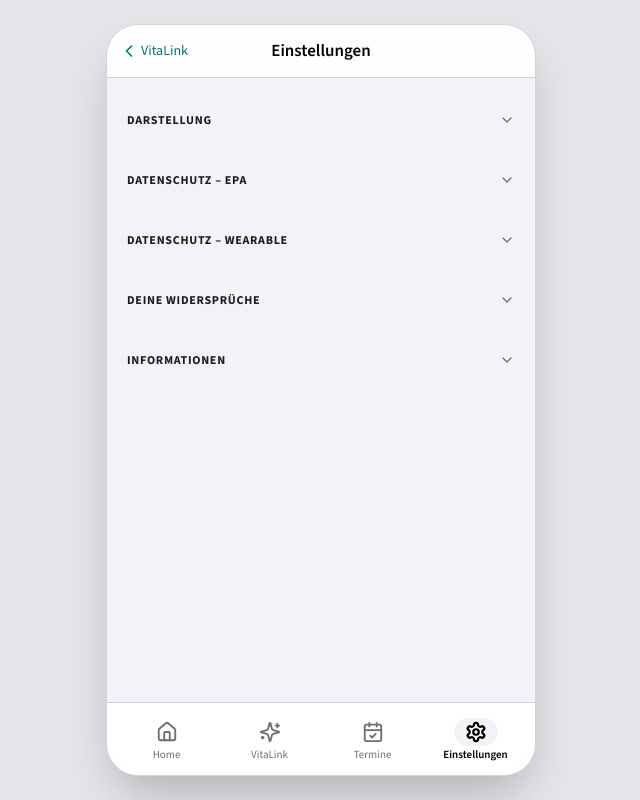
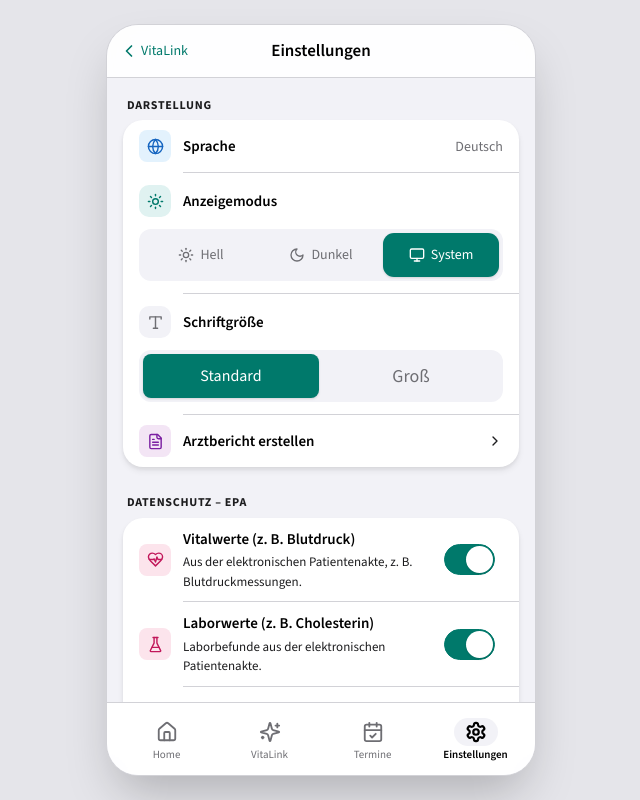
Before and after one commit to hussein-da/VitaLink, a Next.js app: page /einstellungen in a window 1280 px wide. Shown: the whole page, without its empty margins (319-959 px from the left). Built offline with nearby package versions, Linux system fonts and the light colour scheme.

Commit message:
Revert "Accordions"
This reverts commit fc724e3ff5b2880f4fea06cf0f2f4ab5a0b60055.

```diff
--- a/src/app/einstellungen/page.tsx
+++ b/src/app/einstellungen/page.tsx
@@ -1,6 +1,7 @@
 "use client";
 
 import { useState, useEffect, type ReactNode } from "react";
+import Link from "next/link";
 import {
   Trash2,
   Type,
@@ -18,7 +19,6 @@ import {
   MessageSquareX,
   FileText,
   CheckCircle,
-  ChevronDown,
 } from "lucide-react";
 import type { Theme } from "@/context/SettingsContext";
 import type { DataSourceKey } from "@/lib/types";
@@ -142,6 +142,10 @@ const SOURCE_ICON: Record<DataSourceKey, ReactNode> = {
   "epa-vorsorge": <Syringe aria-hidden size={17} className="text-cat-cardio" />,
 };
 
+function GroupHeader({ children }: { children: ReactNode }) {
+  return <h2 className="section-label mb-2 px-1">{children}</h2>;
+}
+
 function Group({ children }: { children: ReactNode }) {
   return <div className="overflow-hidden rounded-[20px] bg-surface shadow-card">{children}</div>;
 }
@@ -150,53 +154,10 @@ function Divider() {
   return <div aria-hidden className="ml-[60px] h-px bg-border" />;
 }
 
-type SectionKey = "darstellung" | "epa" | "wearable" | "widersprueche" | "informationen";
-
-function AccordionSection({
-  id,
-  label,
-  open,
-  onToggle,
-  children,
-}: {
-  id: SectionKey;
-  label: string;
-  open: boolean;
-  onToggle: (id: SectionKey) => void;
-  children: ReactNode;
-}) {
-  return (
-    <section>
-      <button
-        type="button"
-        onClick={() => onToggle(id)}
-        aria-expanded={open}
-        className="tap flex w-full items-center justify-between px-1 py-1"
-      >
-        <h2 className="section-label">{label}</h2>
-        <ChevronDown
-          aria-hidden
-          size={16}
-          className={[
-            "text-muted transition-transform duration-200",
-            open ? "rotate-180" : "rotate-0",
-          ].join(" ")}
-        />
-      </button>
-      {open && <div className="mt-2">{children}</div>}
-    </section>
-  );
-}
-
 export default function EinstellungenPage() {
   const { objections, removeObjection, hydrated, theme, setTheme } = useSettings();
   const [sprache, setSprache] = useState<Sprache>("de");
   const [sprachBlattOffen, setSprachBlattOffen] = useState(false);
-  const [openSection, setOpenSection] = useState<SectionKey | null>(null);
-
-  function toggleSection(id: SectionKey) {
-    setOpenSection((prev) => (prev === id ? null : id));
-  }
 
   // Reset auf Deutsch beim Verlassen der Seite
   useEffect(() => {
@@ -214,14 +175,10 @@ export default function EinstellungenPage() {
       <div className="pb-6">
         <AppHeader title={T.titel} back={{ href: "/vitalink", label: "VitaLink" }} />
 
-        <div className="space-y-4 px-4 py-5">
+        <div className="space-y-7 px-4 py-5">
           {/* DARSTELLUNG */}
-          <AccordionSection
-            id="darstellung"
-            label={T.darstellung}
-            open={openSection === "darstellung"}
-            onToggle={toggleSection}
-          >
+          <section>
+            <GroupHeader>{T.darstellung}</GroupHeader>
             <Group>
               {/* Sprache */}
               <SettingsRow
@@ -290,15 +247,11 @@ export default function EinstellungenPage() {
                 href="/export"
               />
             </Group>
-          </AccordionSection>
+          </section>
 
           {/* DATENSCHUTZ – ePA */}
-          <AccordionSection
-            id="epa"
-            label={T.datenschutz_epa}
-            open={openSection === "epa"}
-            onToggle={toggleSection}
-          >
+          <section>
+            <GroupHeader>{T.datenschutz_epa}</GroupHeader>
             <Group>
               {epaSources.map((d, i) => (
                 <div key={d.key}>
@@ -313,15 +266,11 @@ export default function EinstellungenPage() {
                 </div>
               ))}
             </Group>
-          </AccordionSection>
+          </section>
 
           {/* DATENSCHUTZ – WEARABLE */}
-          <AccordionSection
-            id="wearable"
-            label={T.datenschutz_wearable}
-            open={openSection === "wearable"}
-            onToggle={toggleSection}
-          >
+          <section>
+            <GroupHeader>{T.datenschutz_wearable}</GroupHeader>
             <Group>
               {wearableSources.map((d, i) => (
                 <div key={d.key}>
@@ -336,15 +285,11 @@ export default function EinstellungenPage() {
                 </div>
               ))}
             </Group>
-          </AccordionSection>
+          </section>
 
           {/* WIDERSPRÜCHE */}
-          <AccordionSection
-            id="widersprueche"
-            label={T.widersprueche}
-            open={openSection === "widersprueche"}
-            onToggle={toggleSection}
-          >
+          <section>
+            <GroupHeader>{T.widersprueche}</GroupHeader>
             <Group>
               {!hydrated ? (
                 <p className="px-4 py-4 text-[14px] text-ink-2">{T.wird_geladen}</p>
@@ -384,15 +329,11 @@ export default function EinstellungenPage() {
                 })
               )}
             </Group>
-          </AccordionSection>
+          </section>
 
           {/* INFORMATIONEN */}
-          <AccordionSection
-            id="informationen"
-            label={T.informationen}
-            open={openSection === "informationen"}
-            onToggle={toggleSection}
-          >
+          <section>
+            <GroupHeader>{T.informationen}</GroupHeader>
             <Group>
               <SettingsRow
                 icon={<Info aria-hidden size={17} className="text-cat-travel" />}
@@ -401,7 +342,7 @@ export default function EinstellungenPage() {
                 href="/ueber"
               />
             </Group>
-          </AccordionSection>
+          </section>
         </div>
       </div>
 
```
